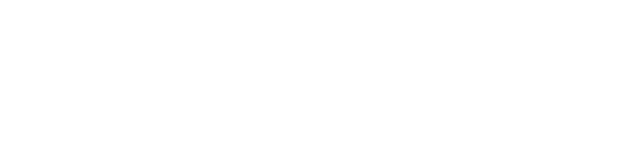
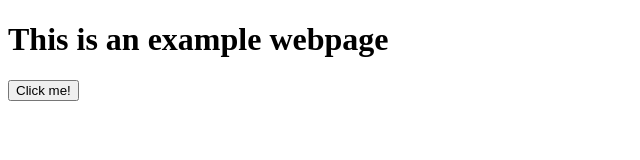
Before and after one commit to lucenas/odin-project, a plain HTML site: page foundations/index.html in a window 1280 px wide. Shown: the whole page, without its empty margins (0-640 px from the left). Drawn offline with Linux system fonts and the light colour scheme.

Commit message:
Test js buttons

```diff
--- a/foundations/index.html
+++ b/foundations/index.html
@@ -7,6 +7,8 @@
     <title>JavaScript</title>
 </head>
 <body>
+    <h1>This is an example webpage</h1>
+    <button id="btn">Click me!</button>
     <script src="js/script.js"></script>
 </body>
 </html>
--- a/foundations/js/script.js
+++ b/foundations/js/script.js
@@ -12,3 +12,12 @@ console.log("Hello, World!");
 console.log("" + sum(2, 3) + " is the sum of 2 and 3.");
 console.log(capitalise("nothing"));
 console.log(lastLetter("This should only return 1"));
+
+let button = document.querySelector('#btn');
+button.addEventListener('click', (e) => {
+    alert("Hello, World!");
+    console.log(e);
+    if (e.altKey) {
+        console.log("Alt key used");
+    }
+});
```
